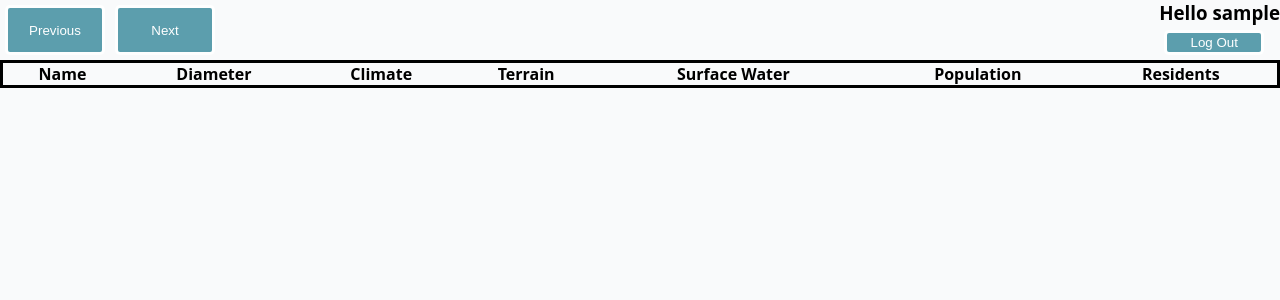
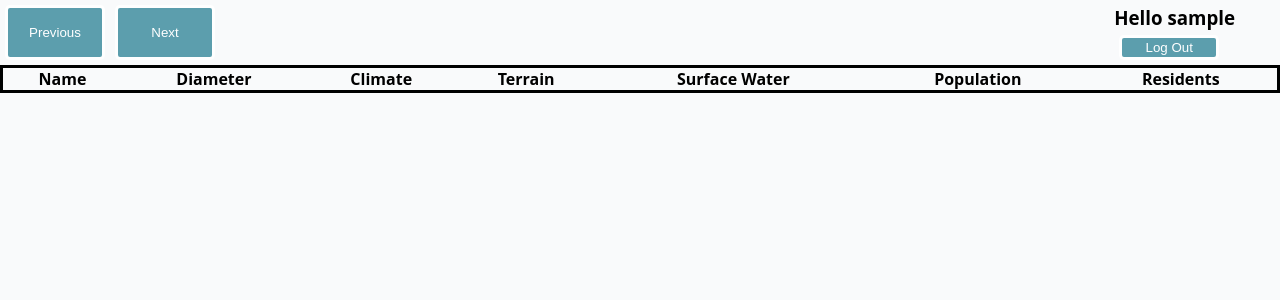
Before and after one commit to soare23/API_Wars, a Flask app: page / in a window 1280 px wide. Shown: the part 90-390 px from the top of the page. Run offline with Flask 2, Linux system fonts and the light colour scheme; the visitor is signed in with stand-in values (Sample User, id 1); lists and menus that the app fills with data are empty.

Commit message:
UP and running

```diff
--- a/data_manager.py
+++ b/data_manager.py
@@ -1,5 +1,4 @@
 from typing import List, Dict
-
 from psycopg2 import sql
 from psycopg2.extras import RealDictCursor
 
--- a/server.py
+++ b/server.py
@@ -22,7 +22,7 @@ def registration():
     username = None
     password = None
     if request.method == "POST":
-        username = request.form.get('username')
+        username = request.form.get('username').lower()
         password = util.hash_password(request.form.get('password'))
         if data_manager.check_user_exists(username):
             flash('The user already exists. Please choose a different username')
@@ -37,7 +37,7 @@ def registration():
 @app.route('/login', methods=["POST", "GET"])
 def login():
     if request.method == "POST":
-        username = request.form.get('username')
+        username = request.form.get('username').lower()
         password = request.form.get('password')
         data = data_manager.get_user_data_by_username(username)
         saved_password = data[0]['password']
--- a/static/style.css
+++ b/static/style.css
@@ -31,7 +31,10 @@ header {
   border-bottom: solid 3px purple;
   margin: 0;
 }
-.user {
+
+.user-area {
+  margin-right: 45px;
+  padding-top: 5px;
 }
 
 table tr,
--- a/templates/index.html
+++ b/templates/index.html
@@ -13,7 +13,7 @@
       <button class="btn" id="next">Next</button>
       <div style="flex: 1;"></div>
       {% if user %}
-      <div class="user">
+      <div class="user-area">
         <h3>Hello {{ user }}</h3>
         <a href="/logout">
           <button>Log Out</button>
```
